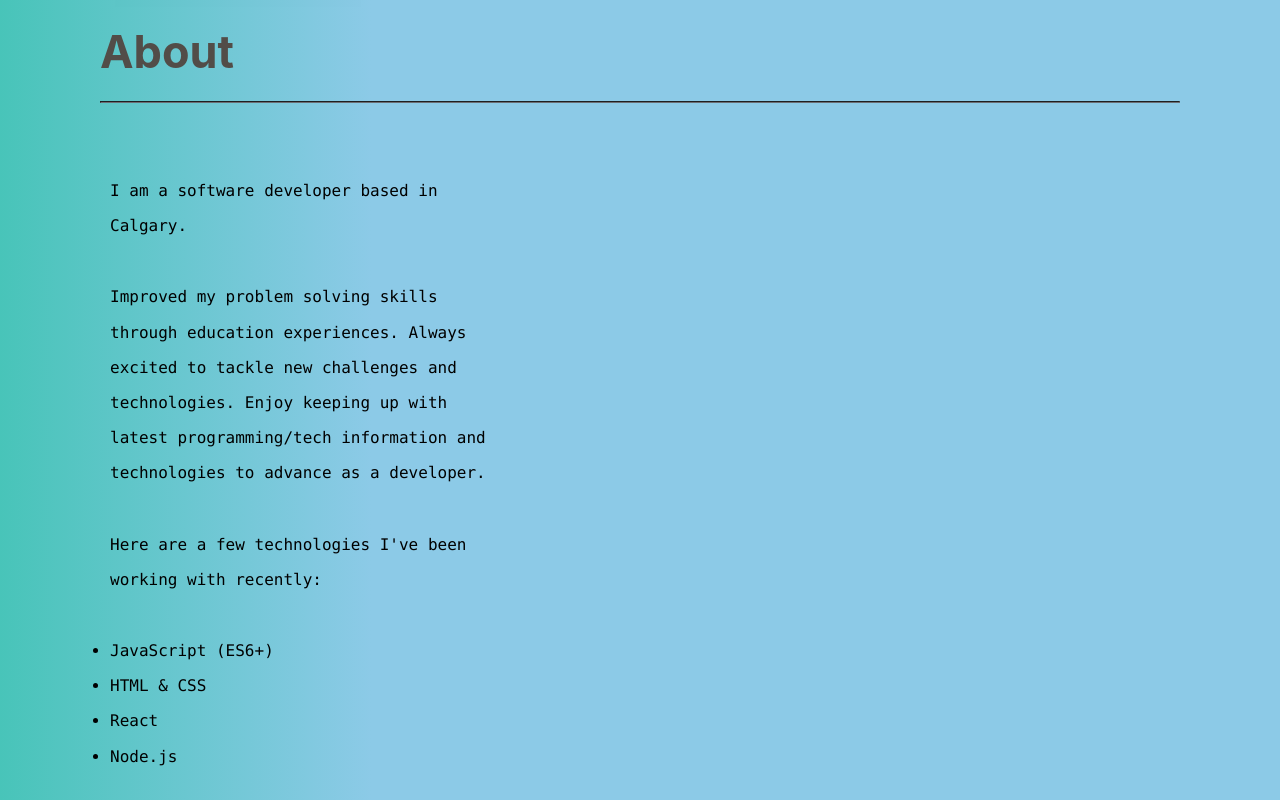
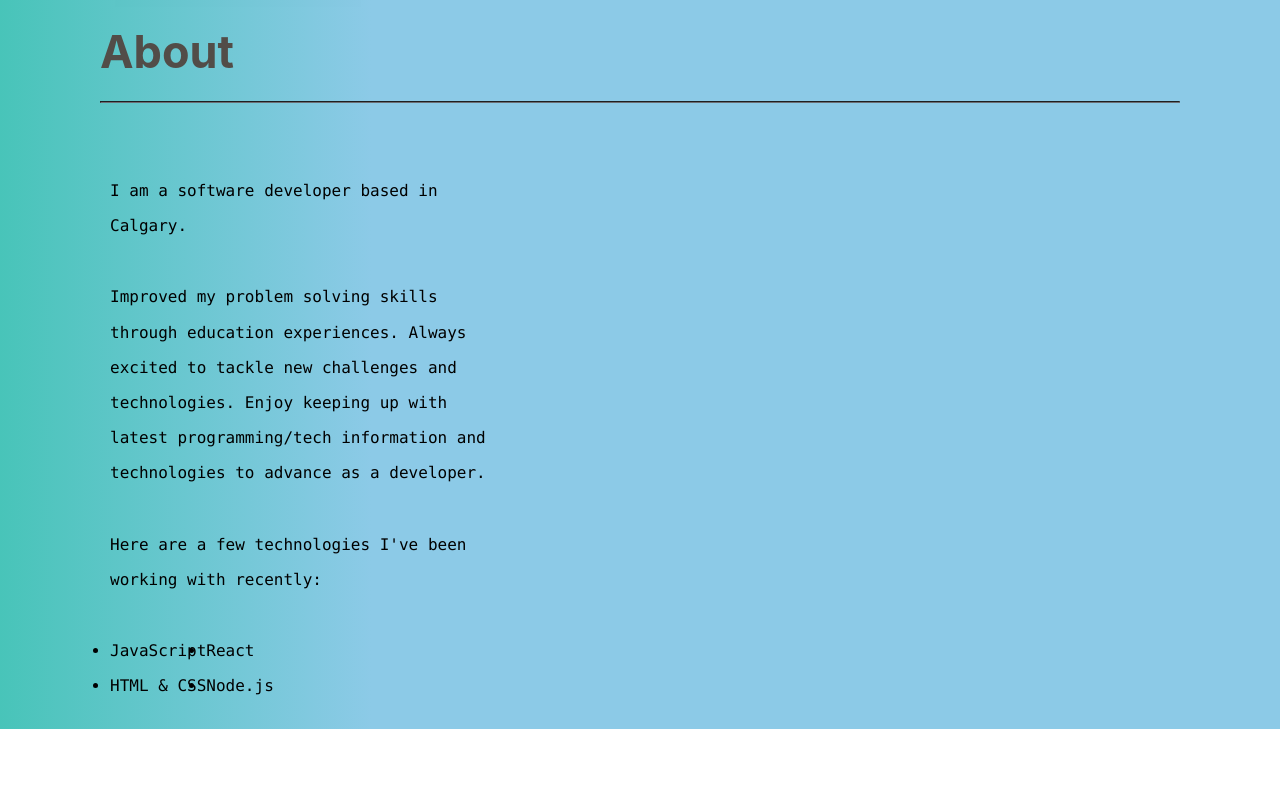
Before and after one commit to Gaganpandher52/personal-website, a React (Create React App) app in the folder client/: page / in a window 1280 px wide. Shown: the part 1196-1996 px from the top of the page. After the commit the page ends 1925 px from the top, so only its background shows below. Built offline with nearby package versions, Linux system fonts and the light colour scheme.

Commit message:
working on about comp

```diff
--- a/client/src/components/about/About.js
+++ b/client/src/components/about/About.js
@@ -14,11 +14,15 @@ class About extends Component {
           Enjoy keeping up with latest programming/tech information
           and technologies to advance as a developer.</p>
           <p className='about_summary'>Here are a few technologies I've been working with recently:</p>
-          <ul className='about_summary'>
-            <li>JavaScript (ES6+)</li>
+          <ul className='about_summary'style={{'display':'flex','flex-direction': 'row'}}>
+            <div>
+            <li>JavaScript</li>
             <li>HTML & CSS</li>
+            </div>
+            <div>
             <li>React</li>
             <li>Node.js</li>
+            </div>
           </ul>
         </div>
 
--- a/client/src/components/about/about.css
+++ b/client/src/components/about/about.css
@@ -8,4 +8,5 @@
 .hr_line{
   margin-right: 100px;
   border-color:rgb(107, 110, 117);
+
 }
```
